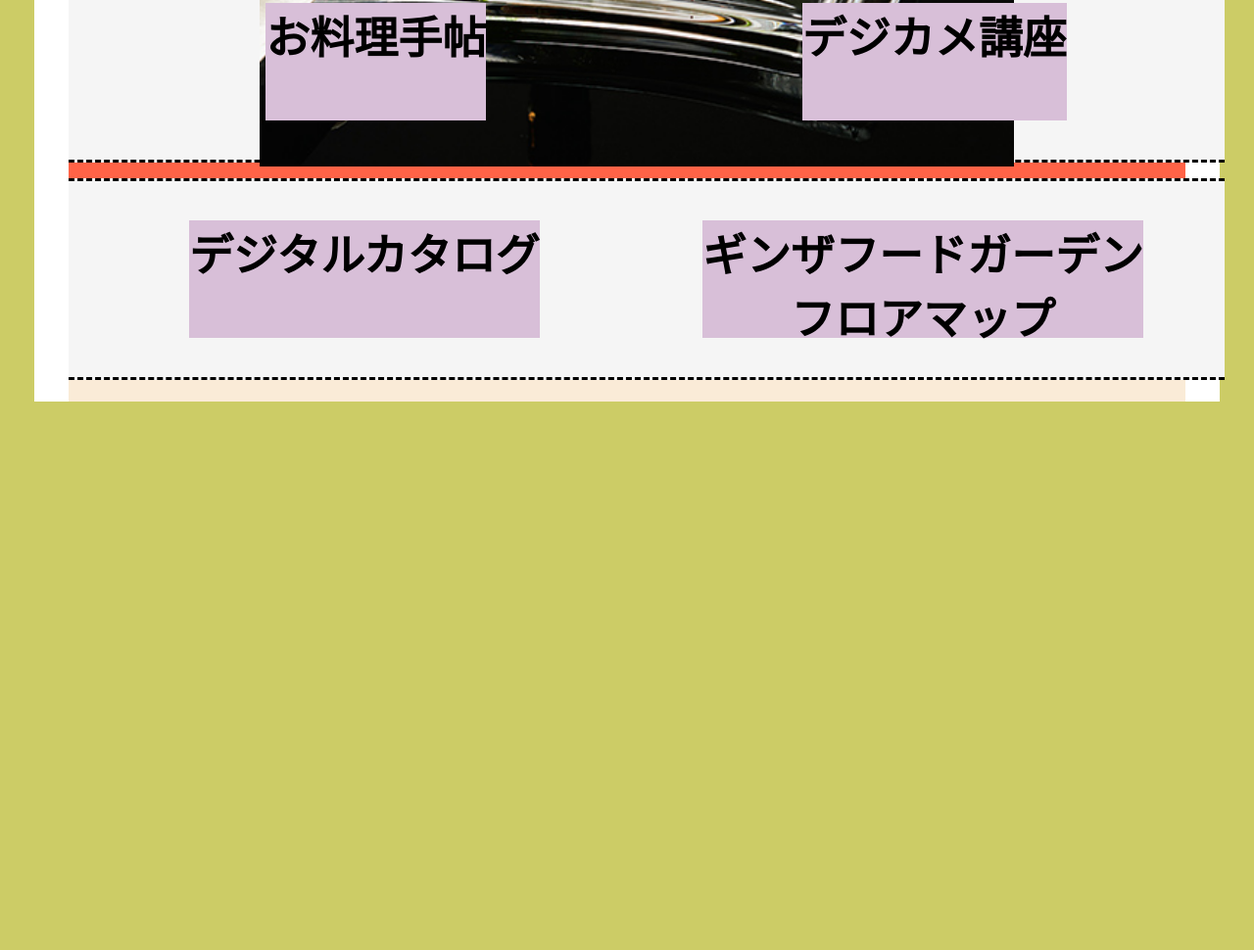
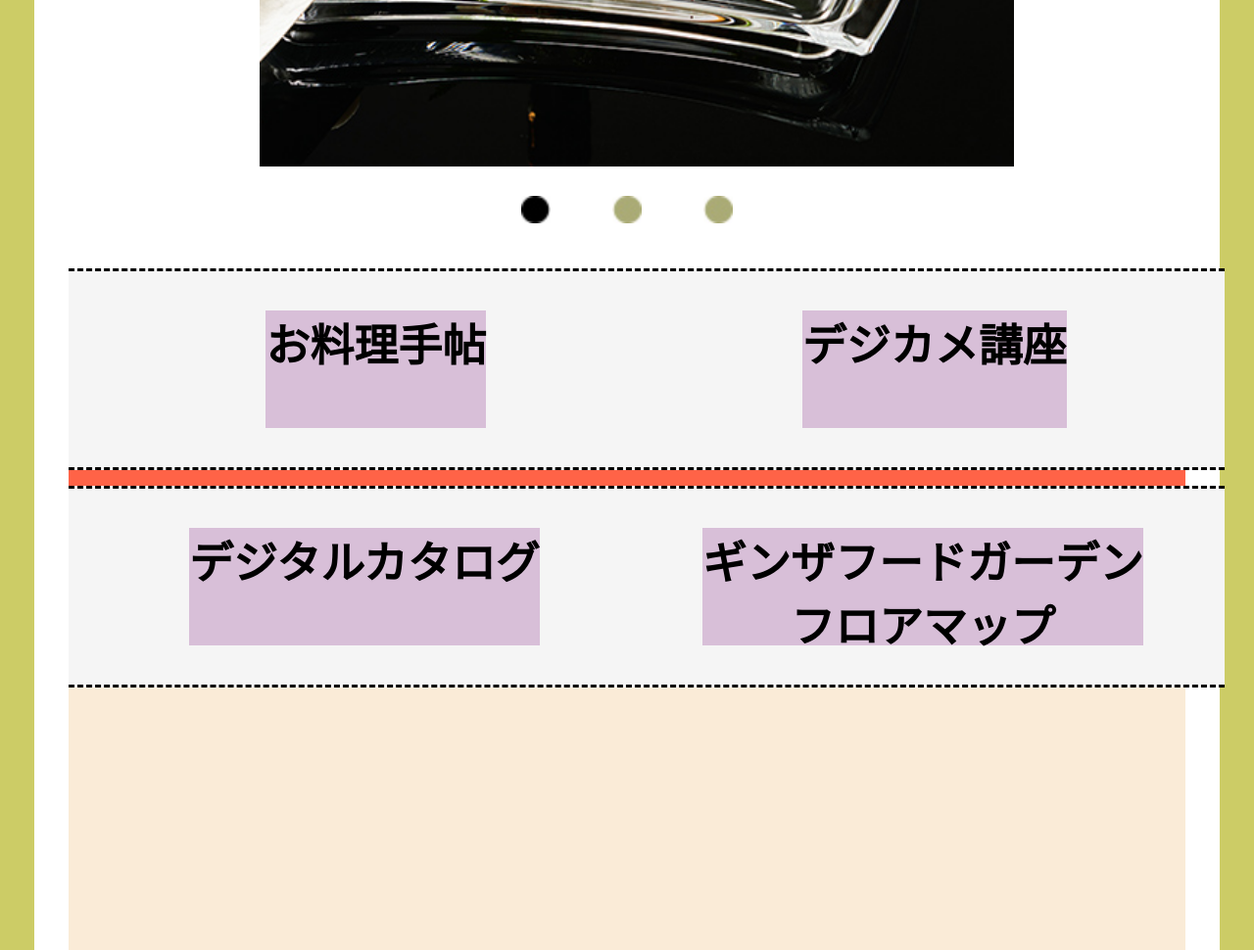
Before and after one commit to tomotomo0511/Reproduction_MITSUKOSHI, a plain HTML site: page index.html in a window 1280 px wide. Shown: the part 2091-3061 px from the top of the page at 98% size. Before the commit the page ends 2536 px from the top, so only its background shows below. Drawn offline with nearby package versions, Linux system fonts and the light colour scheme.

Commit message:
roundIllustrations_image_create

```diff
--- a/index.html
+++ b/index.html
@@ -29,6 +29,11 @@
           </ul>
         </div>
         <div class="pageTop-imagArea"><img src="img/メイン01.jpg"></div>
+        <div class="roundIllustrations">
+          <img src="img/黒丸.jpg">
+          <img src="img/黄緑丸.jpg">
+          <img src="img/黄緑丸.jpg">
+        </div>
       </header>
 
       <nav>
--- a/style.css
+++ b/style.css
@@ -14,7 +14,7 @@ header {
 
 }
 .pageTop {
-  height: 2000px;
+  height: auto;
   /* background-color: antiquewhite; */
 }
 .pageTopArea {
@@ -82,8 +82,23 @@ header {
 .headLine-background > img {
   height: 220px;
 }
+.roundIllustrations {
+  padding: 30px 0;
+  width: 30%;
+  margin: auto;
+  display: flex;
+  justify-content: space-evenly;
+}
+.roundIllustrations > img {
+  height: 28px;
+}
+
+
+
+
+
 nav {
-  height: 450px;
+  height: 1500px;
   background-color: antiquewhite;
 }
 nav > div {
```
Also changed, not shown: img/黄緑丸.jpg (added), img/黒丸.jpg (added).
